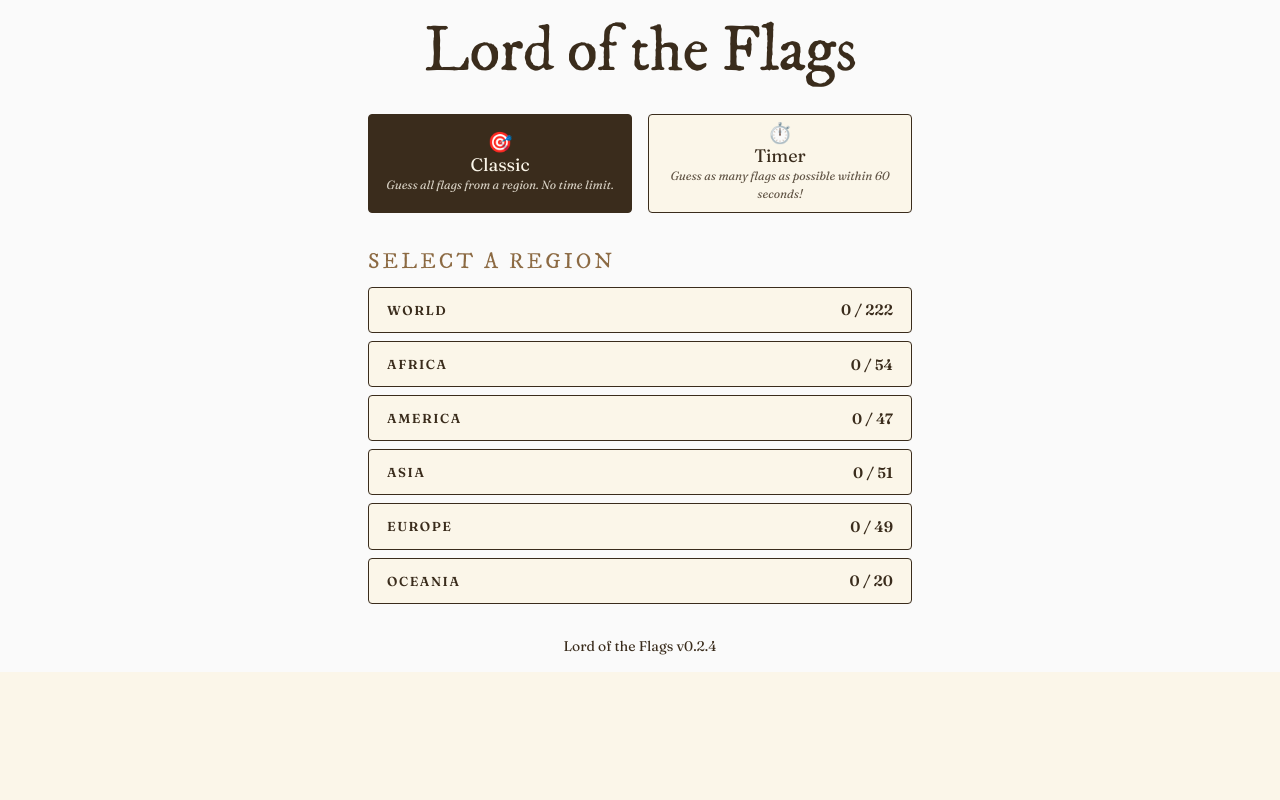
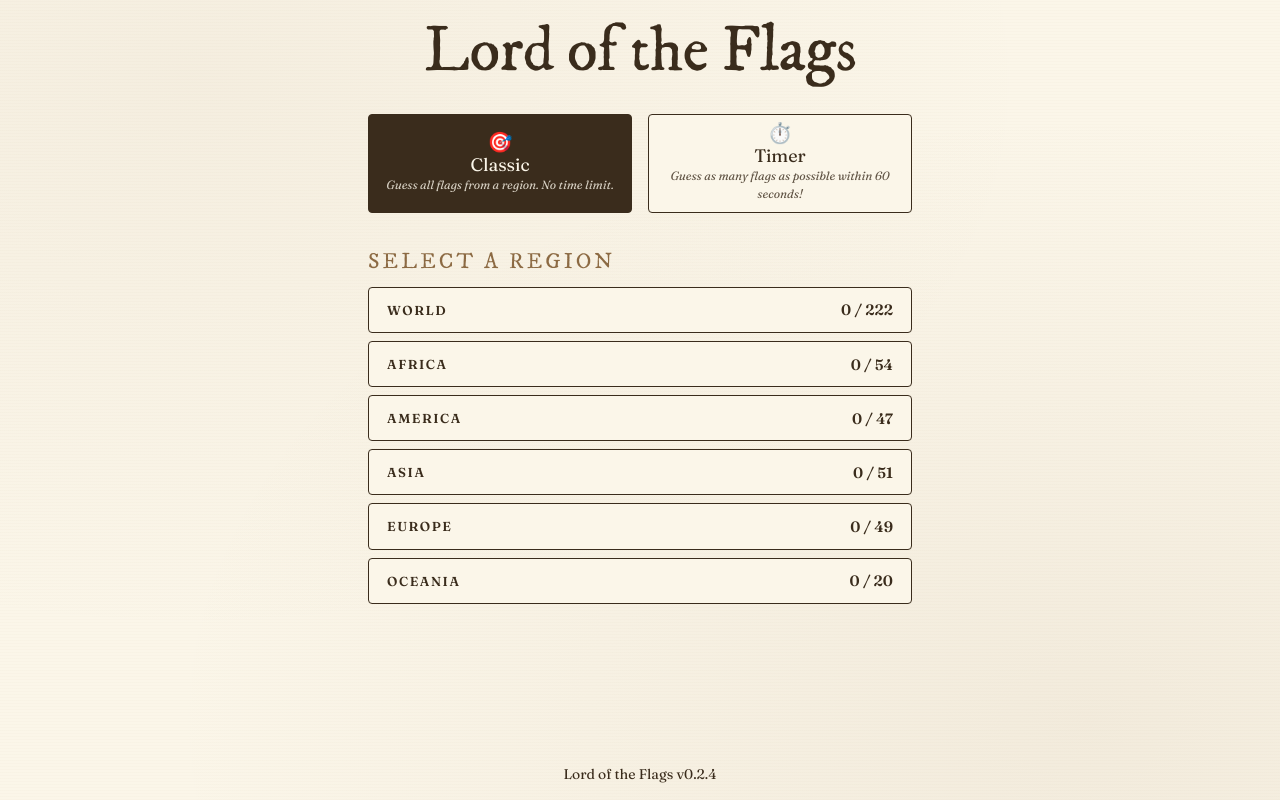
Before and after one commit to jacqueshovine/lordoftheflags, a Vue app: page / in a window 1280 px wide. Built offline with nearby package versions, Linux system fonts and the light colour scheme; a web font is replaced by a local one.

Commit message:
update background style

```diff
--- a/src/App.vue
+++ b/src/App.vue
@@ -3,7 +3,9 @@ import { RouterView } from 'vue-router'
 </script>
 
 <template>
-  <RouterView />
+  <div class="paper min-h-screen flex flex-col">
+    <RouterView />
+  </div>
 </template>
 
 <style scoped>
--- a/src/views/HomeView.vue
+++ b/src/views/HomeView.vue
@@ -16,7 +16,7 @@ function setCurrentMode(mode) {
 </script>
 
 <template>
-  <main class="max-w-xl mx-auto p-4">
+  <main class="max-w-xl mx-auto p-4 flex-1">
     <h1 class="game-title">Lord of the Flags</h1>
 
     <!-- Loader (when loading flags) -->
```
